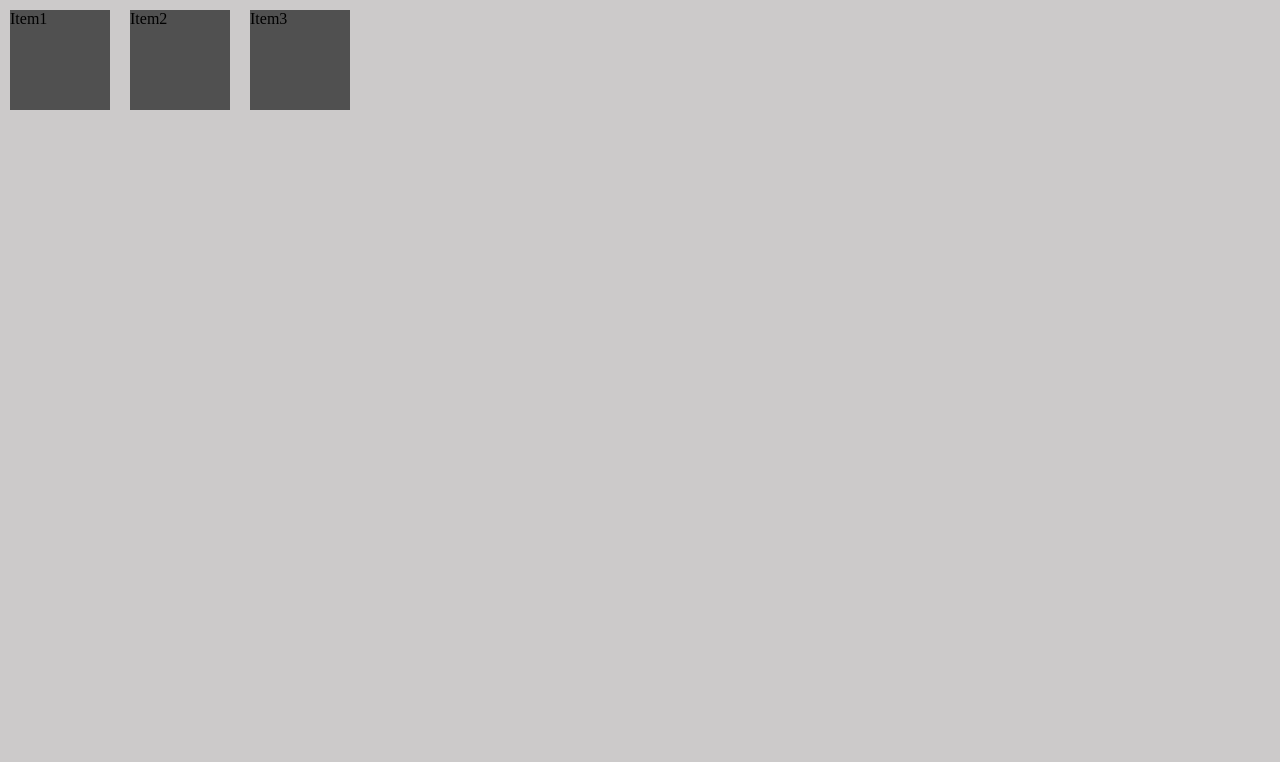
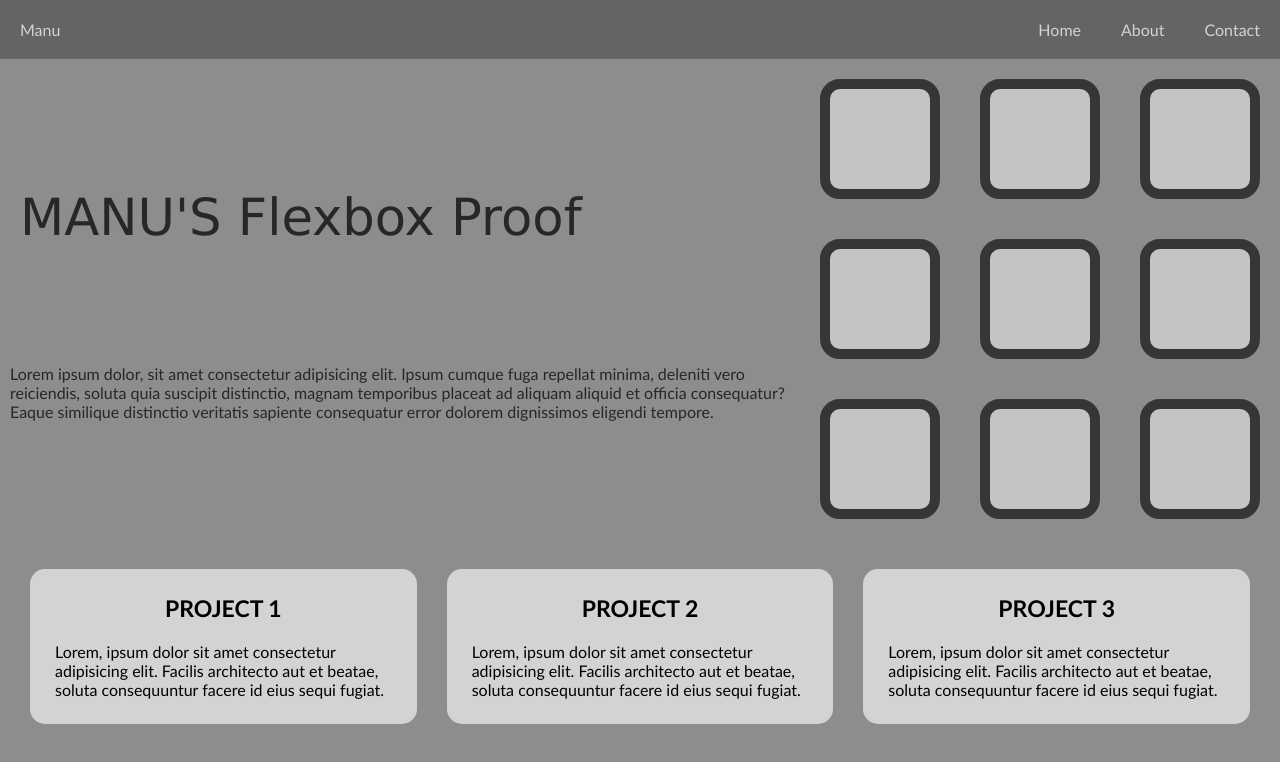
Before and after one commit to cypher-me/learning-flexbox, a plain HTML site: page index.html in a window 1280 px wide. Drawn offline with Linux system fonts and the light colour scheme.

Commit message:
I did this intentionaly so if I cry in the future don't console me

```diff
--- a/index.css
+++ b/index.css
@@ -1,60 +1,105 @@
 * {
-    box-sizing: border-box;
-    margin: 0;
-    padding: 0;
+    padding: 0px;
+    margin: 0px;
+    font-family: 'Gill Sans', 'Gill Sans MT', Calibri, 'Trebuchet MS', sans-serif;
 }
 
-.flex-container {
-    height: 100vh;
+body {
+    /* width: 100vw; */
+    background-color: rgb(141, 141, 141);
+}
+
+.navbar {
+    /* width: 100%; */
     display: flex;
     flex-direction: row;
-    /* gives direction of the flex either column or row  */
-    background-color: #cccaca;
-    /* justify-content: ; */
-    /* align-items: ; */
-    /* Main axis depends on flex direction. If it is a row */
-    /* main axis is the row and cross axis is the column (and viceverser)*/
-    /*end : right, start : left, centre : centre, space-around : (literaly what it says), space-between : (space is shared between the items but not at the ends;)*/
-    /* justify-content pertains to the main axis */
-    /* align-items pertains to cross axis(column layout) It needs a height to work well. */
-    /* flex-wrap: wrap;  */
-    /* Allows for something like text wrap for flex-container children ()responsivity*/
+    justify-content: space-between;
+    color: rgb(211, 211, 211);
+    background-color: rgb(100, 100, 100);
+
 }
 
-.item {
-    width: 100px;
-    height: 100px;
-    background-color: #505050;
-    margin: 10px;
+/* .navbar:nth-child(0) {
+
+} */
+
+.page-heading {
+    padding: 20px;
 }
 
-/* Order is used to arrange the flex-children according to a given order */
-/* an order property is given to each child and diven an order number accorcing to available children */
-
-/* flex-basis used to work n the width of flex children */
-/* flex-basis gives the width of the flex-item, morelike the smallest size it can get to. */
-
-/* flex-grow is a growth rate. Default is 0. Given as a single number. */
-/* The flex children can each have different flex-grow values or have the same */
-
-/* flex-shrink is the opposite of flex-grow */
-
-.item:nth-child(1) {
-    /* align-self: end; */
-    /* order: 2; */
-    /* flex-basis: 50%; */
-    flex-shrink: 2;
-    /*When it is 2, It occupies 2/3 the flex container because it is 1 of three*/
+.nav-items-container {
+    display: flex;
+    flex-direction: row;
 }
 
-.item:nth-child(2) {
-    /* align-self: center; */
-    /* order: 1; */
-    flex-shrink: 2;
+.nav-items {
+    padding: 20px;
 }
 
-.item:nth-child(3) {
-    /* align-self: start; */
-    /* order: 3; */
-    flex-shrink: 2;
+.cubes {
+    height: 100px;
+    width: 100px;
+    border: 10px solid rgb(54, 54, 54);
+    border-radius: 20px;
+    margin: 20px;
+    background-color: rgb(196, 196, 196);
 }
+
+.top-body {
+    display: flex;
+    flex-direction: row;
+    justify-content: space-between;
+}
+
+.cubes-container {
+    display: flex;
+    flex-direction: row;
+}
+
+.top-body-content {
+    padding: 10px;
+    display: flex;
+    flex-direction: column;
+    justify-content: space-evenly;
+
+}
+
+.top-body-content:nth-child(0) {
+    justify-self: start;
+}
+
+.top-body-content .tbody-title {
+    padding: 10px;
+    color: #272727;
+    font-size: 4vw;
+    font-family: 'Lucida Sans', 'Lucida Sans Regular', 'Lucida Grande', 'Lucida Sans Unicode', Geneva, Verdana, sans-serif;
+
+}
+
+.top-body-content .tbody-content {
+    color: #272727
+}
+
+.cont-wrapper {
+    padding: 25px;
+    margin: 15px;
+    border-radius: 15px;
+    background-color: rgb(211, 211, 211);
+    display: flex;
+    flex-direction: column;
+    align-items: center;
+}
+
+.cont-wrapper h1.bbody-cont-title {
+    padding-bottom: 20px;
+}
+.bottom-body {
+    margin: 15px;
+    display: flex;
+    flex-direction: row;
+    justify-content: space-around;
+}
+
+.bbody-cont-title {
+    font-size: 23px;
+}
--- a/index.html
+++ b/index.html
@@ -1,22 +1,80 @@
 <!DOCTYPE html>
 <html lang="en">
-<head>
-    <meta charset="UTF-8">
-    <meta name="viewport" content="width=device-width, initial-scale=1.0">
-    <link rel="stylesheet" href="./index.css">
-    <title>Flexbox</title>
-</head>
-<body>
-    <div class="flex-container">
-        <div class="item">Item1</div>
-        <div class="item">Item2</div>
-        <div class="item">Item3</div>
-        <!-- <div class="item">Item4</div>
-        <div class="item">Item5</div>
-        <div class="item">Item6</div>
-        <div class="item">Item7</div>
-        <div class="item">Item8</div>
-        <div class="item">Item9</div>
-    </div> -->
-</body>
+    <head>
+        <meta charset="UTF-8" />
+        <meta name="viewport" content="width=device-width, initial-scale=1.0" />
+        <link rel="stylesheet" href="./index.css" />
+        <title>Flex Crash</title>
+    </head>
+    <body>
+        <div class="navbar">
+            <div class="page-heading-cont page-heading">Manu</div>
+            <div class="nav-items-container na">
+                <div class="nav-items nav-item1">Home</div>
+                <div class="nav-items nav-item2">About</div>
+                <div class="nav-items nav-item3">Contact</div>
+            </div>
+        </div>
+        <div class="body top-body">
+            <div class="top-body-content">
+                <div class="top-body1">
+                    <p class="tbody-title">MANU'S Flexbox Proof</p>
+                </div>
+                <div class="top-body2">
+                    <p class="tbody-content">
+                        Lorem ipsum dolor, sit amet consectetur adipisicing
+                        elit. Ipsum cumque fuga repellat minima, deleniti vero
+                        reiciendis, soluta quia suscipit distinctio, magnam
+                        temporibus placeat ad aliquam aliquid et officia
+                        consequatur? Eaque similique distinctio veritatis
+                        sapiente consequatur error dolorem dignissimos eligendi
+                        tempore.
+                    </p>
+                </div>
+            </div>
+            <div class="top-body-cubes">
+                <div class="cubes-container top-body-cubes-firstrow">
+                    <div class="cubes firstrow-item"></div>
+                    <div class="cubes firstrow-item"></div>
+                    <div class="cubes firstrow-item"></div>
+                </div>
+                <div class="cubes-container top-body-cubes-secrow">
+                    <div class="cubes secrow-item"></div>
+                    <div class="cubes secrow-item"></div>
+                    <div class="cubes secrow-item"></div>
+                </div>
+                <div class="cubes-container top-body-cubes-thirdrow">
+                    <div class="cubes thirdrow-item"></div>
+                    <div class="cubes thirdrow-item"></div>
+                    <div class="cubes thirdrow-item"></div>
+                </div>
+            </div>
+        </div>
+        <div class="body bottom-body">
+            <div class="cont-wrapper">
+                <h1 class="bbody-cont-title">PROJECT 1</h1>
+                <p class="bbody-cont-content">
+                    Lorem, ipsum dolor sit amet consectetur adipisicing elit.
+                    Facilis architecto aut et beatae, soluta consequuntur facere
+                    id eius sequi fugiat.
+                </p>
+            </div>
+            <div class="cont-wrapper">
+                <h1 class="bbody-cont-title">PROJECT 2</h1>
+                <p class="bbody-cont-content">
+                    Lorem, ipsum dolor sit amet consectetur adipisicing elit.
+                    Facilis architecto aut et beatae, soluta consequuntur facere
+                    id eius sequi fugiat.
+                </p>
+            </div>
+            <div class="cont-wrapper">
+                <h1 class="bbody-cont-title">PROJECT 3</h1>
+                <p class="bbody-cont-content">
+                    Lorem, ipsum dolor sit amet consectetur adipisicing elit.
+                    Facilis architecto aut et beatae, soluta consequuntur facere
+                    id eius sequi fugiat.
+                </p>
+            </div>
+        </div>
+    </body>
 </html>
```
